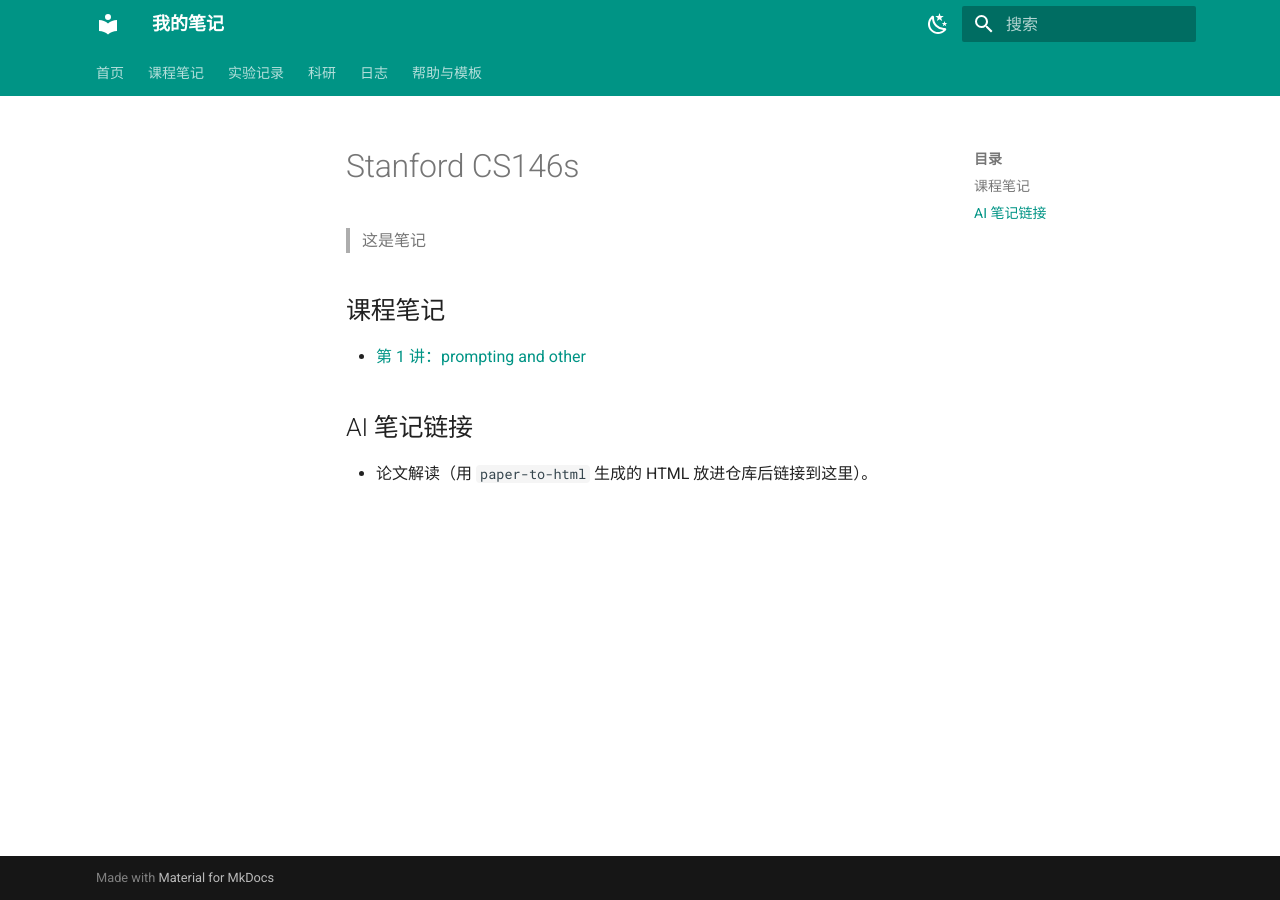
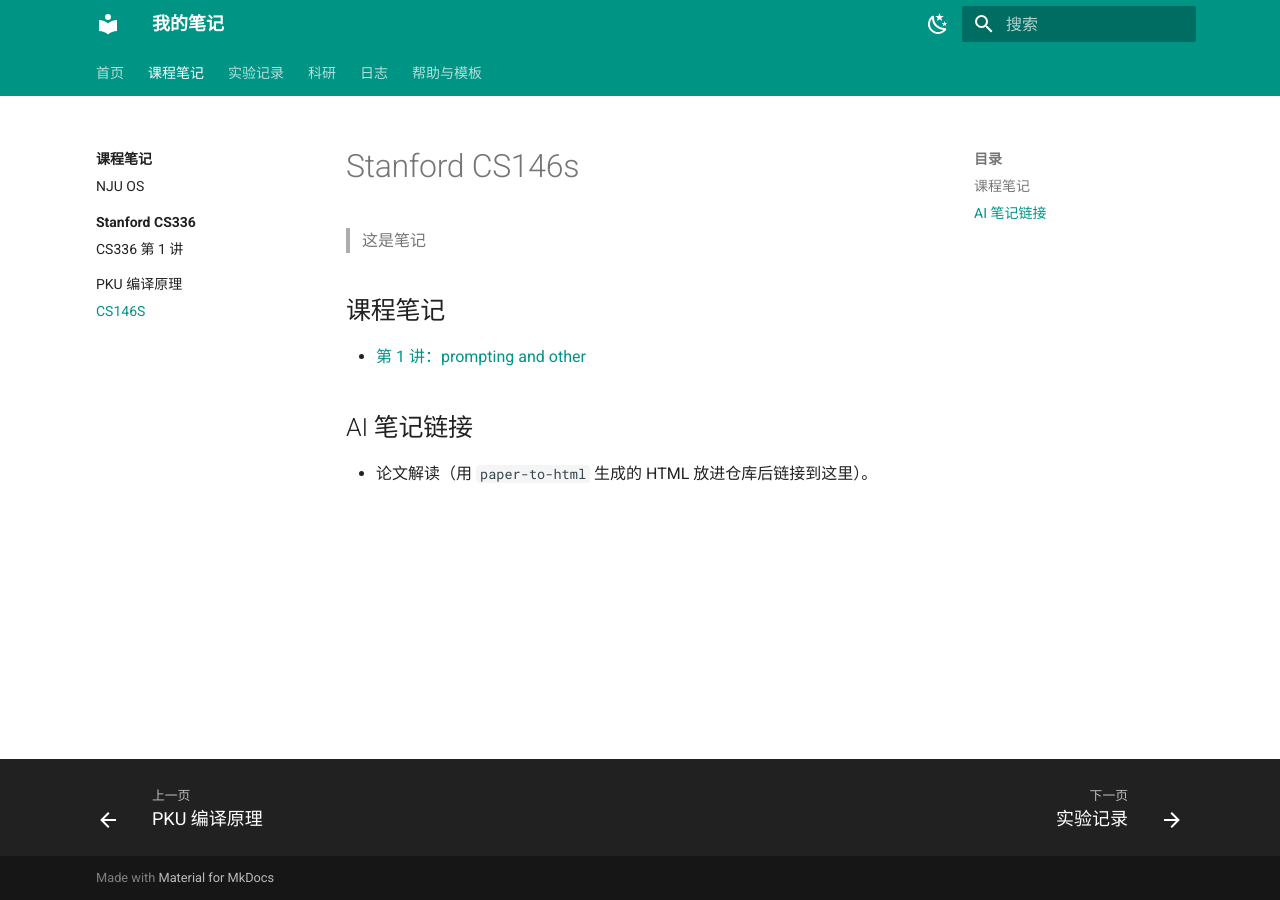
Before and after one commit to jamesAusteral/AZnotes, an MkDocs documentation site: the page built from docs/courses/CS146S/index.md, in a window 1280 px wide. Built offline with MkDocs 1.6.1 and Material for MkDocs 9.7.7, drawn with Linux system fonts in a browser that asks for light colours; some of the changed lines change nothing that is shown.

Commit message:
update on 2026-06-14-second

```diff
--- a/mkdocs.yml
+++ b/mkdocs.yml
@@ -102,7 +102,7 @@
         - courses/cs336/index.md
         - CS336 第 1 讲: courses/cs336/lecture-01.md
       - PKU 编译原理: courses/pku-compiler/index.md
-      - CS146S: coueses/CS146S/index.md
+      - CS146S: courses/CS146S/index.md
   - 实验记录:
       - labs/index.md
       - 示例 · NJU OS Lab: labs/nju-os/lab-01-example.md
```
